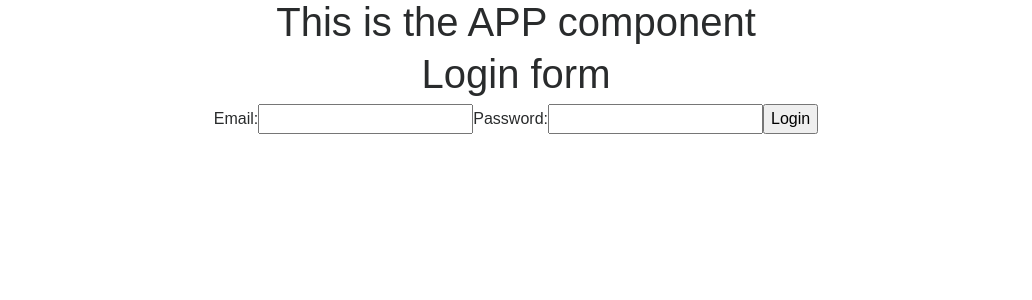
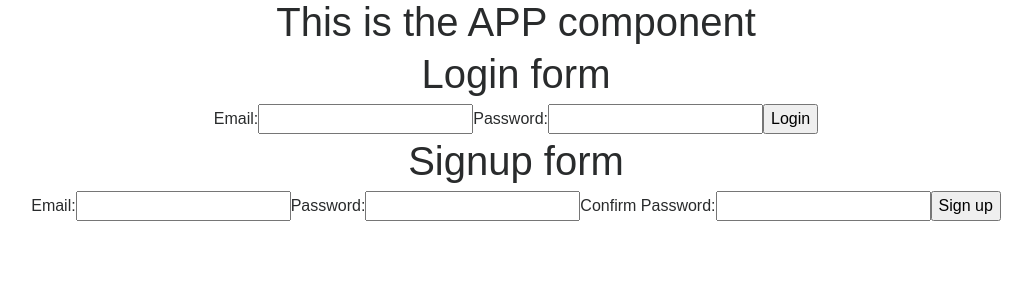
Before and after one commit to pavloblanar/mern-docker, a React (Create React App) app: page / in a window 1280 px wide. Shown: the top 300 px of the page, without its empty margins (124-1156 px from the left). Built offline with nearby package versions, Linux system fonts and the light colour scheme; no server answers.

Commit message:
added a signup form

```diff
--- a/src/App.js
+++ b/src/App.js
@@ -2,6 +2,7 @@ import React, { Component } from 'react'
 import axios from 'axios'
 import './App.css'
 import LoginForm from './components/LoginForm'
+import SignupForm from './components/SignupForm'
 
 class App extends Component {
 	constructor() {
@@ -68,7 +69,10 @@ class App extends Component {
 	render() {
 		const formBlock = this.state.loggedIn
 			? null
-			: <LoginForm _login={this._login} />
+			: <div>
+					<LoginForm _login={this._login} />
+					<SignupForm />
+				</div>
 		const logoutBlock = this.state.loggedIn
 			? <button onClick={this._logout}>LOGOUT</button>
 			: null
--- a/src/components/LoginForm.jsx
+++ b/src/components/LoginForm.jsx
@@ -1,5 +1,4 @@
 import React, { Component } from 'react'
-import axios from 'axios'
 
 class LoginForm extends Component {
 	constructor() {
--- /dev/null
+++ b/src/components/SignupForm.jsx
@@ -0,0 +1,68 @@
+import React, { Component } from 'react'
+import axios from 'axios'
+
+class SignupForm extends Component {
+	constructor() {
+		super()
+		this.state = {
+			email: '',
+			password: '',
+			confirmPassword: ''
+		}
+		this.handleSubmit = this.handleSubmit.bind(this)
+		this.handleChange = this.handleChange.bind(this)
+	}
+	handleChange(event) {
+		this.setState({
+			[event.target.name]: event.target.value
+		})
+	}
+	handleSubmit(event) {
+		event.preventDefault()
+		// TODO - validate!
+		axios
+			.post('/auth/signup', {
+				email: this.state.email,
+				password: this.state.password
+			})
+			.then(response => {
+				console.log(response)
+				if (!response.data.errmsg) {
+					console.log('youre good')
+				} else {
+					console.log('duplicate')
+				}
+			})
+	}
+	render() {
+		return (
+			<div className="SignupForm">
+				<h1>Signup form</h1>
+				<label htmlFor="email">Email: </label>
+				<input
+					type="text"
+					name="email"
+					value={this.state.email}
+					onChange={this.handleChange}
+				/>
+				<label htmlFor="password">Password: </label>
+				<input
+					type="password"
+					name="password"
+					value={this.state.password}
+					onChange={this.handleChange}
+				/>
+				<label htmlFor="confirmPassword">Confirm Password: </label>
+				<input
+					type="password"
+					name="confirmPassword"
+					value={this.state.confirmPassword}
+					onChange={this.handleChange}
+				/>
+				<button onClick={this.handleSubmit}>Sign up</button>
+			</div>
+		)
+	}
+}
+
+export default SignupForm
```
